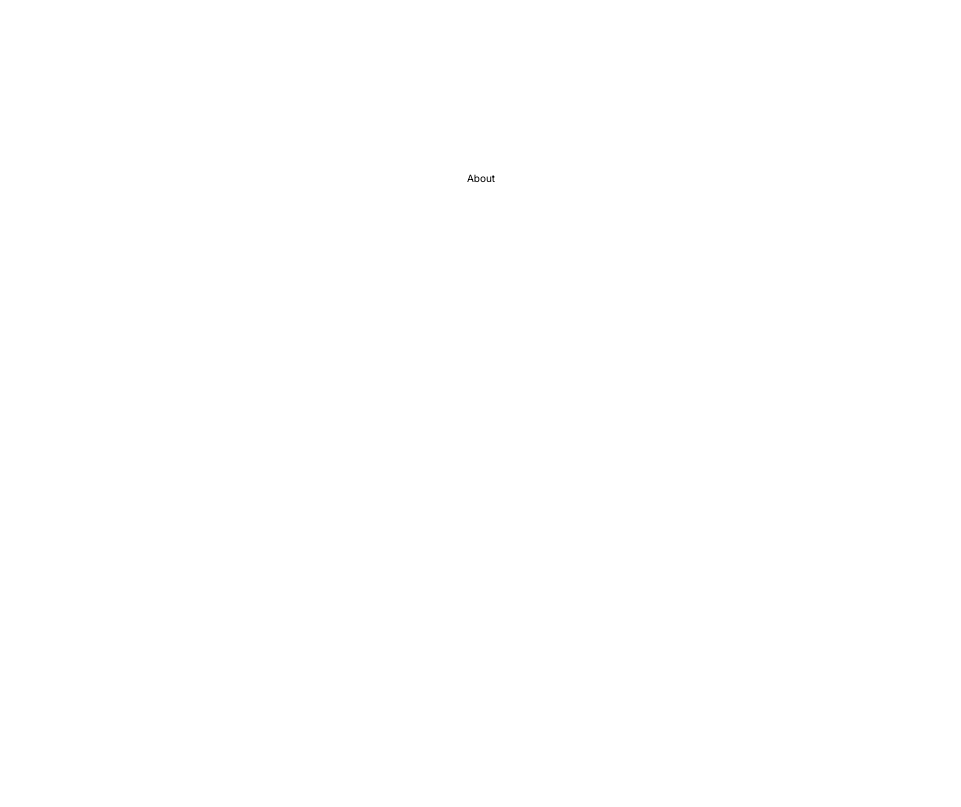
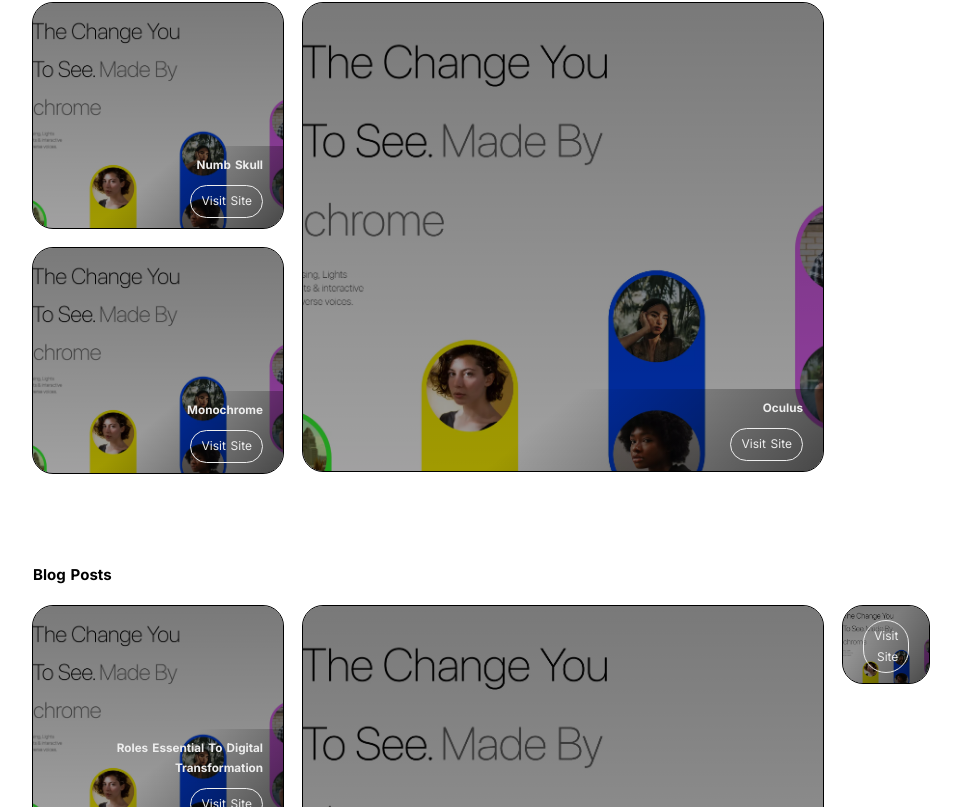
Before and after one commit to Ph-uad/next_portfolio, a Next.js app: page / in a window 1280 px wide. Shown: the part 553-1360 px from the top of the page, without its empty margins (159-1120 px from the left). Before the commit the page ends 800 px from the top, so only its background shows below. Built offline with nearby package versions, Linux system fonts and the light colour scheme.

Commit message:
structured attached to sockets (first introduction)

```diff
--- a/src/app/about/page.js
+++ b/src/app/about/page.js
@@ -1,4 +1,8 @@
 import classes from './about.module.css'
+
+export const metadata = {
+  title : 'About'
+}
 
 export default function About() {
   return (
--- /dev/null
+++ b/src/app/components/index.js
@@ -0,0 +1,2 @@
+export {default as Header} from './header/Header.js'
+export {default as Work} from './works/Work.js'
--- /dev/null
+++ b/src/app/components/works/Work.js
@@ -0,0 +1,41 @@
+"use client"
+import { useState } from "react";
+
+const Work = ({ title, list }) => {
+
+  const [selectedId, setSelectedId] = useState(null);
+
+  const listItem = list.map((item, index) => (
+    <li key={ index + item.title } className='works flex'>
+      <div className="details">
+        <h3>{ item.title }</h3>
+        <a href={ `${item.link}` }>Visit Site</a>
+      </div>
+      <style jsx>
+        {`.works{background-image: linear-gradient(0deg, rgba(0, 0, 0, 0.3666666667), rgba(0, 0, 0, 0.5235294118)), url(${item.poster})}`}
+      </style>
+    </li>
+  ))
+
+
+
+  return (
+    <section className="section">
+      <h1>{ title }</h1>
+      <ul className="grid">
+        { listItem }
+      </ul>
+      <style jsx>
+        {
+          `
+          section{
+            margin: 10% auto 0 auto;
+          }
+          `
+        }
+      </style>
+    </section>
+  )
+}
+
+export default Work
--- /dev/null
+++ b/src/app/json/Blogs.js
@@ -0,0 +1,26 @@
+import { Charity, DigitalTransformation, Roles } from "@/public";
+
+const blogs = [
+    {
+        title: "Digital Transformation",
+        poster: DigitalTransformation.src,
+        link: "https://medium.com/@jgtkc/digital-transformation-9da4e33f71fa"
+    },
+    {
+        title: "Roles Essential to Digital Transformation",
+        poster: Roles.src,
+        link: "https://medium.com/@jgtkc/roles-essential-to-digital-transformation-2718c03e5cee"
+    },
+    {
+        title: "Monochrome",
+        poster: Charity.src,
+        link: "https://ph-uad.github.io/figma-Foundation/"
+    },
+    {
+        title: "Monochrome",
+        poster: Charity.src,
+        link: "https://ph-uad.github.io/figma-Foundation/"
+    },
+]
+
+export default blogs
--- /dev/null
+++ b/src/app/json/Projects.js
@@ -0,0 +1,25 @@
+import { Charity, NumbSkull, Oculus } from "@/public";
+
+const projects = [
+    {
+        title: "Oculus",
+        poster: Oculus.src,
+        link: "https://ocullus.netlify.app/",
+        gitLink: ""
+    },
+    {
+        title: "Numb Skull",
+        poster: NumbSkull.src,
+        link: "https://prjct.netlify.app/",
+        gitLink: ""
+    },
+    {
+        title: "Monochrome",
+        poster: Charity.src,
+        link: "https://ph-uad.github.io/figma-Foundation/",
+        gitLink: ""
+    },
+
+]
+
+export default projects
--- a/src/app/layout.js
+++ b/src/app/layout.js
@@ -4,14 +4,21 @@ import { Inter } from 'next/font/google'
 const inter = Inter({ subsets: ['latin'] })
 
 export const metadata = {
-  title: 'Create Next App',
-  description: 'Generated by create next app',
+  title: {
+    default : 'Phuad',
+    template : '%s | Phuad'
+  },
+  description: 'Discover the works of a web developer, with the focus of delivering efficient and well designed website.',
+  keywords : ['My Portfolio', 'Next.js'],
+
 }
 
 export default function RootLayout({ children }) {
   return (
     <html lang="en">
-      <body className={inter.className}>{children}</body>
+        <link rel="icon" href="./favicon.ico" sizes="any" />
+
+      <body className={ inter.className }>{ children }</body>
     </html>
   )
 }
--- a/src/app/layouts/footer/Footer.js
+++ b/src/app/layouts/footer/Footer.js
@@ -1,3 +1,4 @@
+"use client";
 import { FooterBg } from "@/public";
 
 const Footer = () => {
--- /dev/null
+++ b/src/app/layouts/index.js
@@ -0,0 +1,2 @@
+export { default as MainNavigation } from './navigation/Navigation'
+export { default as Footer } from './footer/Footer'
--- a/src/app/page.js
+++ b/src/app/page.js
@@ -1,12 +1,20 @@
-import Link from 'next/link'
-import classes from './page.module.css'
+import { Header, Work } from "./components"
+import blogs from "./json/Blogs"
+import projects from "./json/Projects"
+
+
+export const metadata = {
+  title: 'Portfolio | Phuad',
+}
 
 export default function Home() {
   return (
-    <main className={ classes.main }>
-      <h2>Hello</h2>
-      <a href="about">route</a>
-      <Link href='./about'>About</Link>
-    </main>
+    <>
+      <Header />
+      <div className="container">
+        <Work title="Web Projects" list={projects} />
+        <Work title="Blog Posts" list={blogs} />
+      </div>
+    </>
   )
 }
--- /dev/null
+++ b/src/app/template.js
@@ -0,0 +1,10 @@
+import { Footer, MainNavigation } from "./layouts";
+
+export default function Template({ children }) {
+    return (<>
+        <MainNavigation />
+        { children }
+        <Footer/>
+    </>
+    )
+}
```
Also changed, not shown: src/app/components/header/Header.js (renamed from src/app/layouts/header/Header.js, +5 -2 lines).
